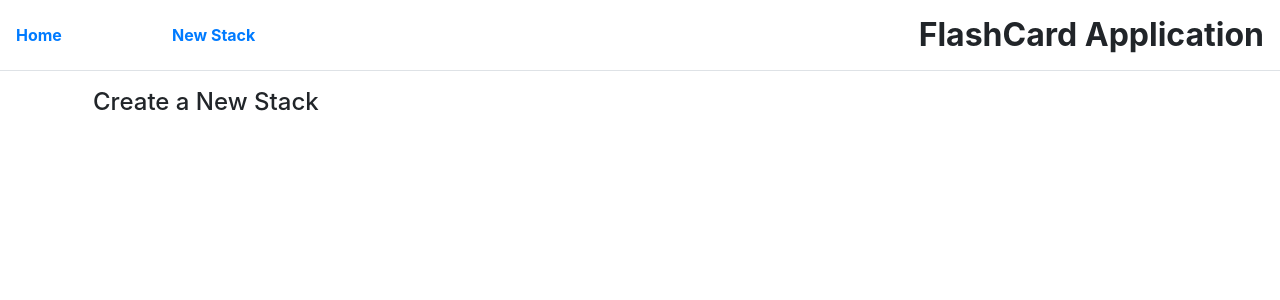
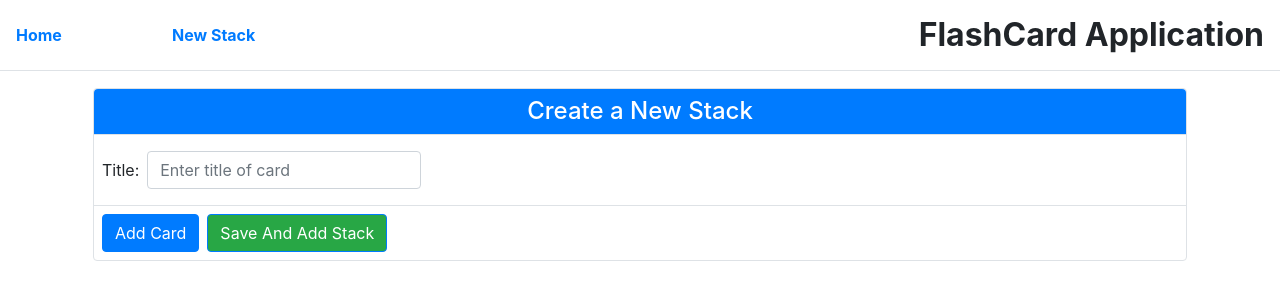
Before and after one commit to maysam-82/FlashCard, a React (Create React App) app: page /stack-registeration in a window 1280 px wide. Shown: the top 300 px of the page. Built offline with nearby package versions, Linux system fonts and the light colour scheme.

Commit message:
created logic for adding new stack

```diff
--- /dev/null
+++ b/src/components/FormStack/FormStack.tsx
@@ -0,0 +1,114 @@
+import React from 'react';
+import {
+	Form,
+	FormControl,
+	Button,
+	FormGroup,
+	FormLabel,
+} from 'react-bootstrap';
+import { connect } from 'react-redux';
+import { ICard } from '../../types/card';
+import { addStack } from '../../redux/actions';
+interface IState {
+	id: number;
+	title: string;
+	cards: ICard[];
+}
+
+interface IProps {
+	addStack: typeof addStack;
+}
+
+class FormStack extends React.Component<IProps, IState> {
+	constructor(props: IProps) {
+		super(props);
+
+		this.state = {
+			title: '',
+			cards: [],
+			id: 0,
+		};
+	}
+
+	addCardHandler = () => {
+		this.setState((prevState) => {
+			const newCard: ICard = {
+				id: prevState.cards.length,
+				prompt: '',
+				answer: '',
+			};
+			return { cards: [...prevState.cards, newCard] };
+		});
+	};
+
+	updateCardHandler = (
+		event: React.ChangeEvent<HTMLInputElement>,
+		id: number,
+		key: keyof ICard = 'prompt'
+	) => {
+		const { value } = event.target;
+		this.setState((prevState) => {
+			const { cards } = prevState;
+			// https://github.com/microsoft/TypeScript/issues/31663#issuecomment-519563197
+			(cards[id][key] as any) = value;
+			return { cards: [...cards] };
+		});
+	};
+	renderCards = () => {
+		const { cards } = this.state;
+		return this.state.cards.map(({ id }) => {
+			return (
+				<FormGroup key={id} className="border-bottom p-2 mb-2 ">
+					<FormLabel className="m-0">Prompt:</FormLabel>
+					<FormControl
+						onChange={(event: React.ChangeEvent<HTMLInputElement>) =>
+							this.updateCardHandler(event, id, 'prompt')
+						}
+						value={cards[id].prompt}
+					/>
+					<FormLabel className="m-0 mt-2">Answer:</FormLabel>
+					<FormControl
+						onChange={(event: React.ChangeEvent<HTMLInputElement>) =>
+							this.updateCardHandler(event, id, 'answer')
+						}
+						value={cards[id].answer}
+					/>
+				</FormGroup>
+			);
+		});
+	};
+
+	addStackHandler = () => {
+		const id = Date.now();
+		this.setState({ id }, () => {
+			this.props.addStack(this.state);
+		});
+	};
+
+	render() {
+		const { title } = this.state;
+		return (
+			<div className="form-stack-container">
+				<Form inline className="p-2 border-bottom mb-2">
+					<FormGroup className="mb-2">
+						<FormLabel className="mr-2">Title:</FormLabel>
+						<FormControl
+							placeholder="Enter title of card"
+							value={title}
+							onChange={(event) => this.setState({ title: event.target.value })}
+						/>
+					</FormGroup>
+				</Form>
+				<div className="cards-list">{this.renderCards()}</div>
+				<Button onClick={this.addCardHandler} className="ml-2">
+					Add Card
+				</Button>
+				<Button onClick={this.addStackHandler} className="ml-2 bg-success">
+					Save And Add Stack
+				</Button>
+			</div>
+		);
+	}
+}
+
+export default connect(null, { addStack })(FormStack);
--- /dev/null
+++ b/src/components/FormStack/package.json
@@ -0,0 +1,3 @@
+{
+	"main": "FormStack.tsx"
+}
--- a/src/pages/StackRegister/StackRegister.tsx
+++ b/src/pages/StackRegister/StackRegister.tsx
@@ -1,10 +1,14 @@
 import React from 'react';
+import FormStack from '../../components/FormStack/FormStack';
 
 class StackRegister extends React.Component {
 	render() {
 		return (
-			<div>
-				<h4>Create a New Stack</h4>
+			<div className="container border rounded p-0 pb-2">
+				<h4 className="text-center pt-2 pb-2 border-bottom  bg-primary rounded-top text-white">
+					Create a New Stack
+				</h4>
+				<FormStack />
 			</div>
 		);
 	}
--- a/src/redux/actions/actionTypes.ts
+++ b/src/redux/actions/actionTypes.ts
@@ -1,8 +1,10 @@
-import { ISetStack, ILoadStacks } from './stack';
+import { ISetStack, ILoadStacks, IAddStack } from './stack';
 
 export enum ActionTypes {
 	setStack,
 	loadStacks,
+	addStack,
 }
 
-export type Action = ISetStack | ILoadStacks;
+export type StackAction = ISetStack;
+export type StacksAction = ILoadStacks | IAddStack;
--- a/src/redux/actions/stack.ts
+++ b/src/redux/actions/stack.ts
@@ -1,10 +1,5 @@
 import { ActionTypes } from './actionTypes';
-
-interface ICard {
-	id: number;
-	prompt: string;
-	answer: string;
-}
+import { ICard } from '../../types/card';
 
 export interface IStack {
 	title: string | null;
@@ -20,10 +15,20 @@ export interface ILoadStacks {
 	type: ActionTypes.loadStacks;
 	payload: IStack[];
 }
+export interface IAddStack {
+	type: ActionTypes.addStack;
+	payload: IStack;
+}
 
 export const setStack = (stack: IStack): ISetStack => {
 	return {
 		type: ActionTypes.setStack,
+		payload: stack,
+	};
+};
+export const addStack = (stack: IStack): IAddStack => {
+	return {
+		type: ActionTypes.addStack,
 		payload: stack,
 	};
 };
--- a/src/redux/reducers/stackReducer.ts
+++ b/src/redux/reducers/stackReducer.ts
@@ -1,4 +1,4 @@
-import { IStack, Action, ActionTypes } from '../actions';
+import { IStack, StackAction, ActionTypes } from '../actions';
 
 const INITIAL_STATE: IStack = {
 	title: null,
@@ -6,7 +6,7 @@ const INITIAL_STATE: IStack = {
 	cards: null,
 };
 
-export const stackReducer = (state = INITIAL_STATE, action: Action) => {
+export const stackReducer = (state = INITIAL_STATE, action: StackAction) => {
 	switch (action.type) {
 		case ActionTypes.setStack:
 			const { title, id, cards } = action.payload;
--- a/src/redux/reducers/stacksReducer.ts
+++ b/src/redux/reducers/stacksReducer.ts
@@ -1,11 +1,13 @@
-import { IStack, Action, ActionTypes } from '../actions';
+import { IStack, StacksAction, ActionTypes } from '../actions';
 
 const INITIAL_STATE: IStack[] = [];
 
-const stacksReducer = (state = INITIAL_STATE, action: Action) => {
+const stacksReducer = (state = INITIAL_STATE, action: StacksAction) => {
 	switch (action.type) {
 		case ActionTypes.loadStacks:
 			return action.payload;
+		case ActionTypes.addStack:
+			return [...state, action.payload];
 
 		default:
 			return state;
--- /dev/null
+++ b/src/types/card.d.ts
@@ -0,0 +1,5 @@
+export interface ICard {
+	id: number;
+	prompt: string;
+	answer: string;
+}
```
